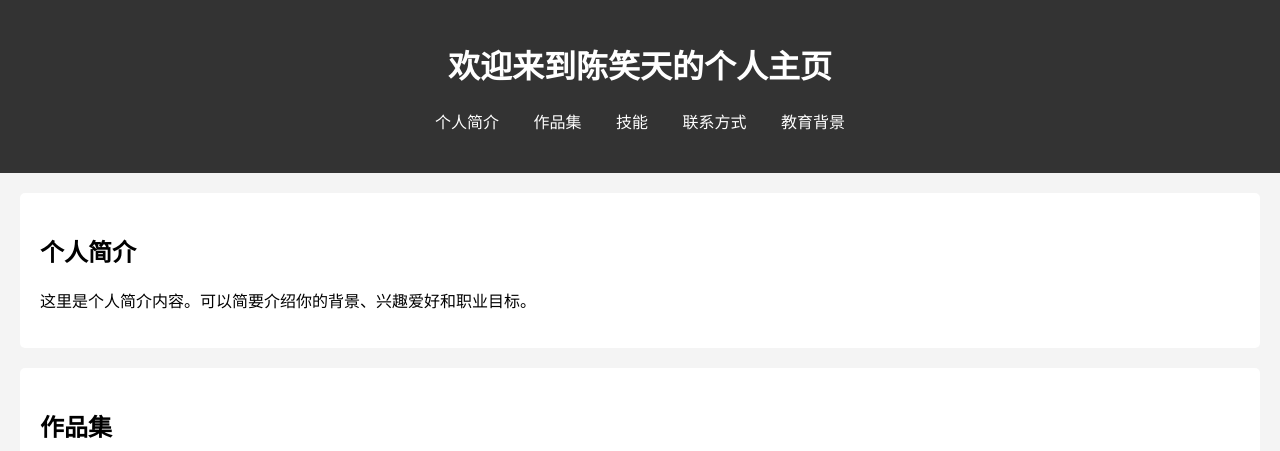
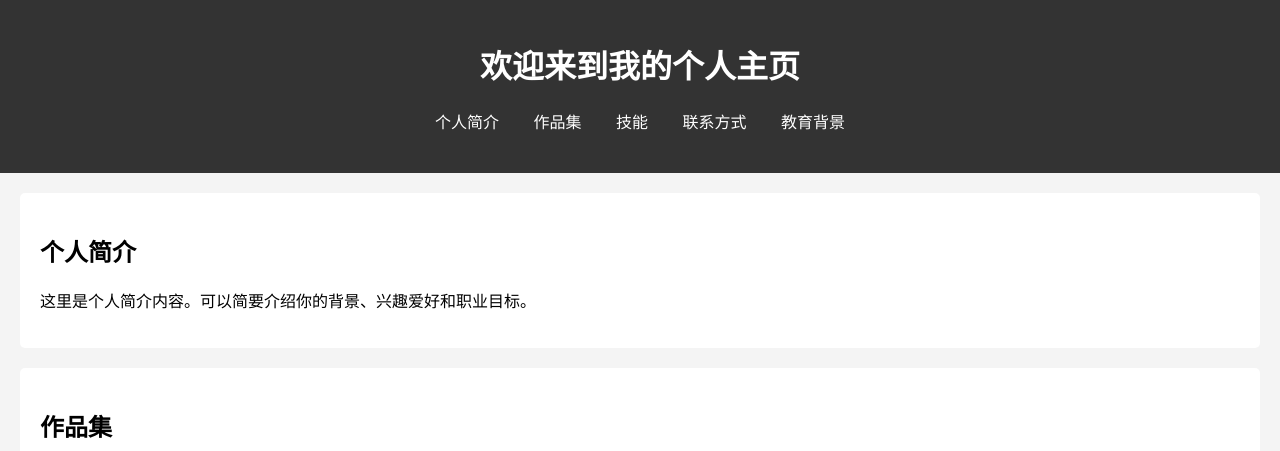
Before and after one commit to louxiaxiaohei311/yty, a plain HTML site: page index.html in a window 1280 px wide. Shown: the top 451 px of the page. Drawn offline with Linux system fonts and the light colour scheme.

Commit message:
Update index.html

```diff
--- a/index.html
+++ b/index.html
@@ -51,7 +51,7 @@
 <body>
 
 <header>
-    <h1>欢迎来到陈笑天的个人主页</h1>
+    <h1>欢迎来到我的个人主页</h1>
     <nav>
         <a href="#about">个人简介</a>
         <a href="#portfolio">作品集</a>
```
